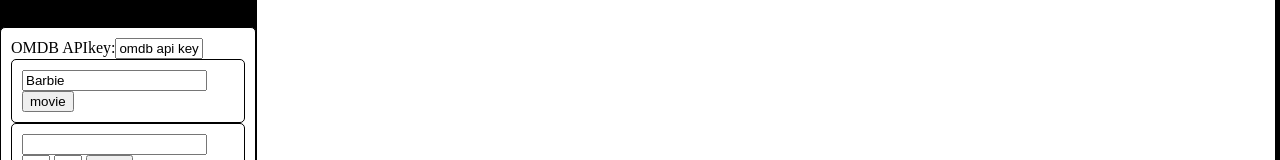
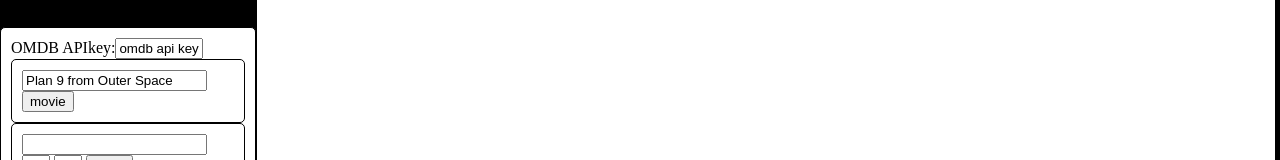
Before and after one commit to tthreeoh/tthreeoh.github.io, a plain HTML site: page index.html in a window 1280 px wide. Shown: the part 133-293 px from the top of the page. Drawn offline with Linux system fonts and the light colour scheme.

Commit message:
Update index.html

```diff
--- a/index.html
+++ b/index.html
@@ -53,7 +53,7 @@ body {
     </div>
 
     <div id="moviesubmitbox">
-        <input type="text" id="movietitle" value="Barbie ">
+        <input type="text" id="movietitle" value="Plan 9 from Outer Space">
         <button id="movieBtn">movie</button><br>
     </div>
     <div id="showsubmitbox" >
```
